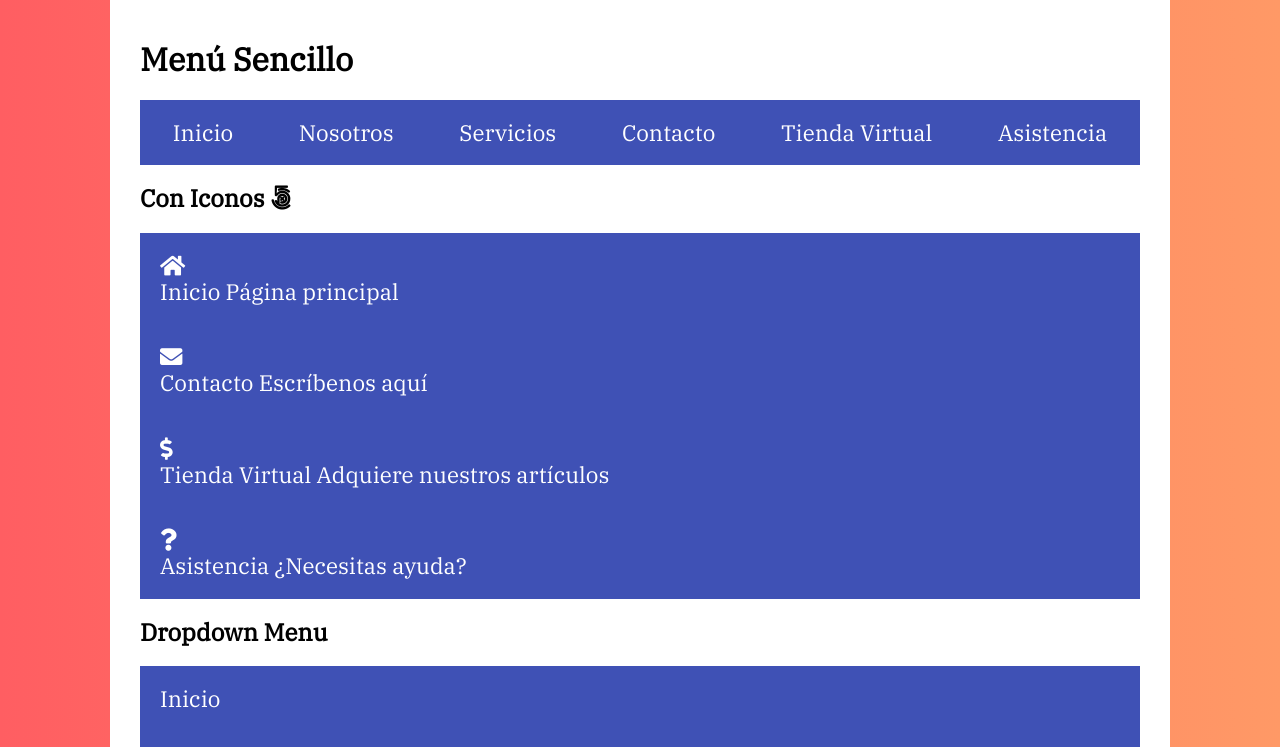
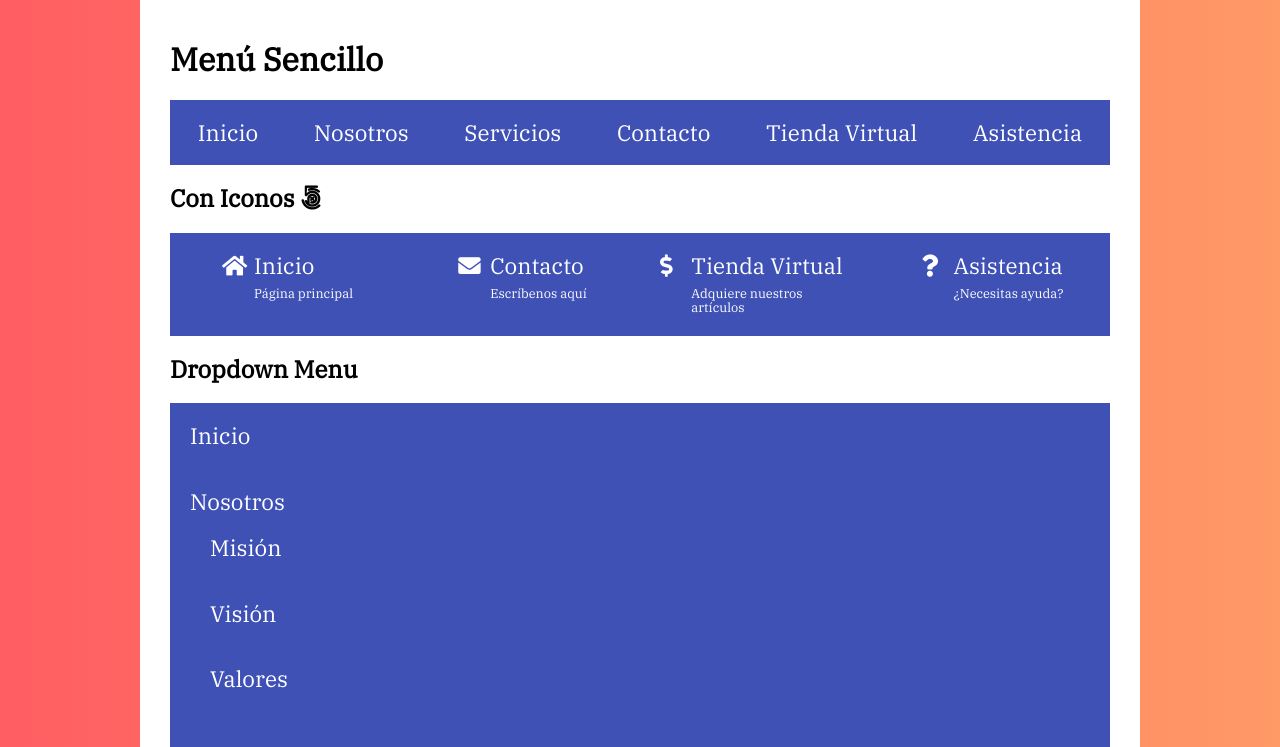
Before and after one commit to lrg1980/tumenuflexbox, a plain HTML site: page index.html in a window 1280 px wide. Shown: the top 747 px of the page. Drawn offline with nearby package versions, Linux system fonts and the light colour scheme.

Commit message:
Finalizando menu con íconos

```diff
--- a/index.html
+++ b/index.html
@@ -28,7 +28,7 @@
         </nav>
 
         <h2>Con Iconos <i class="fab fa-500px"></i></h2>
-        <nav clas="iconos">
+        <nav class="iconos">
             <ul>
                 <li>
                     <a href="#">
@@ -54,7 +54,6 @@
                 </li>
                 <li>
                     <a href="#">
-                        <a href="#">
                         <div class="icono">
                             <i class="fas fa-dollar-sign"></i>
                         </div>
@@ -66,7 +65,6 @@
                     </a>
                 </li>
                 <li>
-                    <a href="#">
                     <a href="#">
                         <div class="icono">
                             <i class="fas fa-question"></i>
--- a/style.css
+++ b/style.css
@@ -1,3 +1,6 @@
+*{
+    box-sizing: border-box;
+}
 body {
     box-sizing: border-box;
     margin:0;
@@ -56,6 +59,33 @@ nav ul a {
 }
 
 /* Menu Con Iconos */
-.iconos ul{
-    display:flex;
+.iconos ul li a {
+    display: flex;
+    justify-content: center;
 }
+.iconos .icono {
+    flex: 0 1 2rem;
+}
+.iconos .texto span {
+    font-size: .8rem;
+    display: block;
+    margin-top: .5rem;
+}
+
+@media screen and (min-width:480px){
+    .iconos ul{
+        display:flex;
+        flex-wrap:wrap;
+    }
+
+    .iconos ul li {
+        flex:0 1 50%;
+    }
+
+}
+
+@media screen and (min-width:768px){
+    .iconos ul li {
+        flex:1;
+    }
+}
```
Lines whose indentation alone changed are shown as unchanged.
